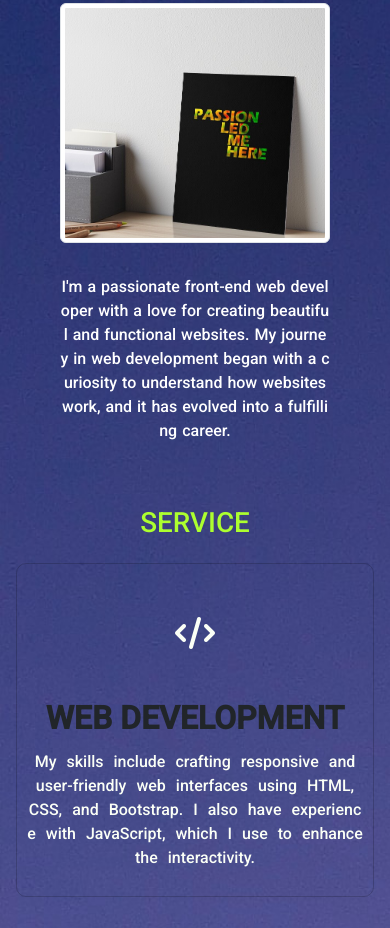
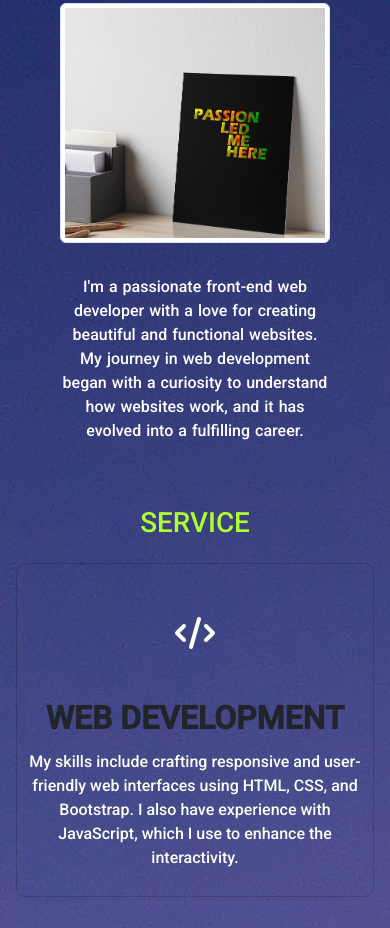
Before and after one commit to minhajsinanvp/portfolio-website-2, a plain HTML site: page index.html in a window 390 px wide. Shown: the part 977-1905 px from the top of the page. Drawn offline with nearby package versions, Linux system fonts and the light colour scheme; files whose address does not match are found by name.

Commit message:
some word break changes

```diff
--- a/css/responsive-css.css
+++ b/css/responsive-css.css
@@ -22,11 +22,11 @@
       margin-top: 2rem;
       display: block;
       /* word-break: break-all; */
+      word-wrap: break-word;
       /* width: 22.5rem; */
    }
 
    .card{
-      word-wrap: break-word;
       min-height:fit-content !important;
       padding: 10px !important;
       margin: 0 !important;
@@ -36,9 +36,9 @@
 
 
   .card-content{
-      word-spacing: 6px;
-      word-break: break-all;
-      text-align: center !important;
+
+      word-wrap: break-word;
+      text-align: center ;
   }
 
   .card:hover{
--- a/css/style.css
+++ b/css/style.css
@@ -231,7 +231,7 @@ body {
     /* word-wrap: break-word; */
     /* width: max-content; */
     word-spacing: 1px;
-    word-break: break-all;
+    word-wrap: break-word;
 }
 
 
@@ -266,7 +266,7 @@ body {
 
 .card-content{
     /* word-spacing: 2px; */
-    word-wrap: break-all;
+    word-wrap: break-word;
     text-align: center;
 }
 
```
